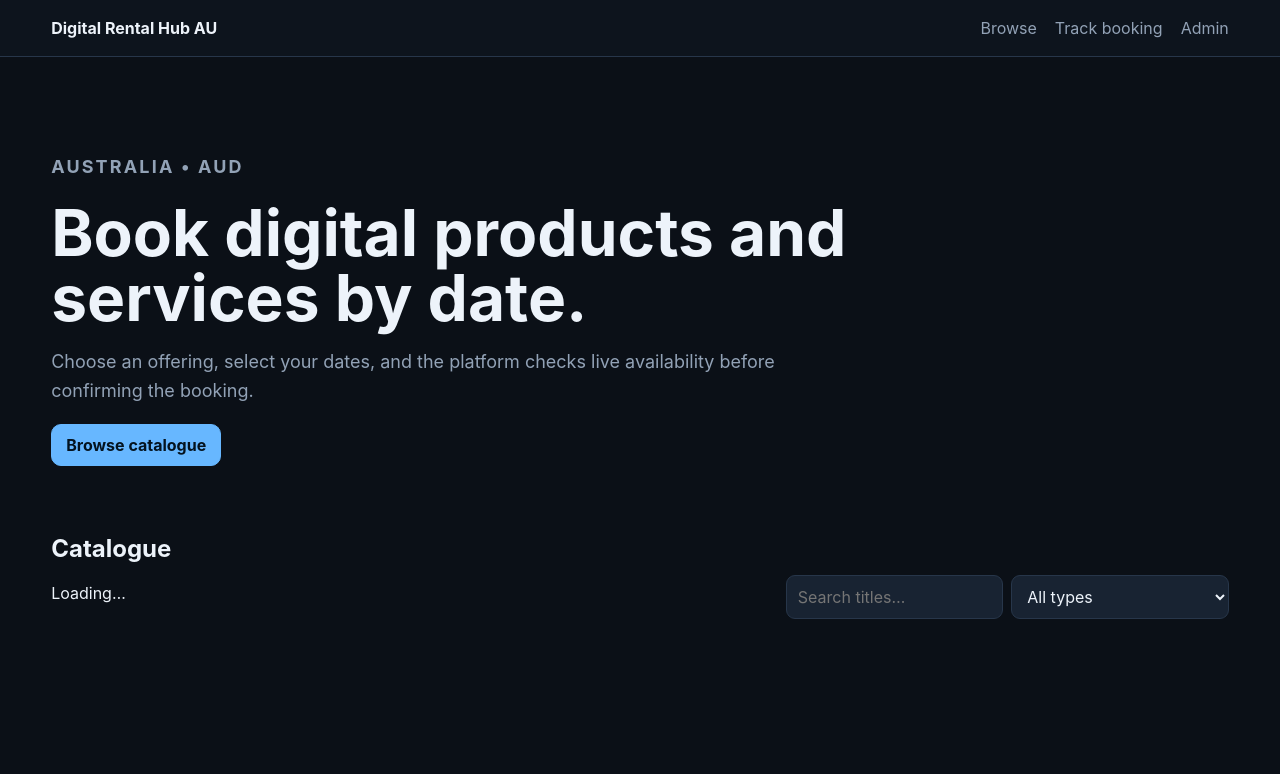
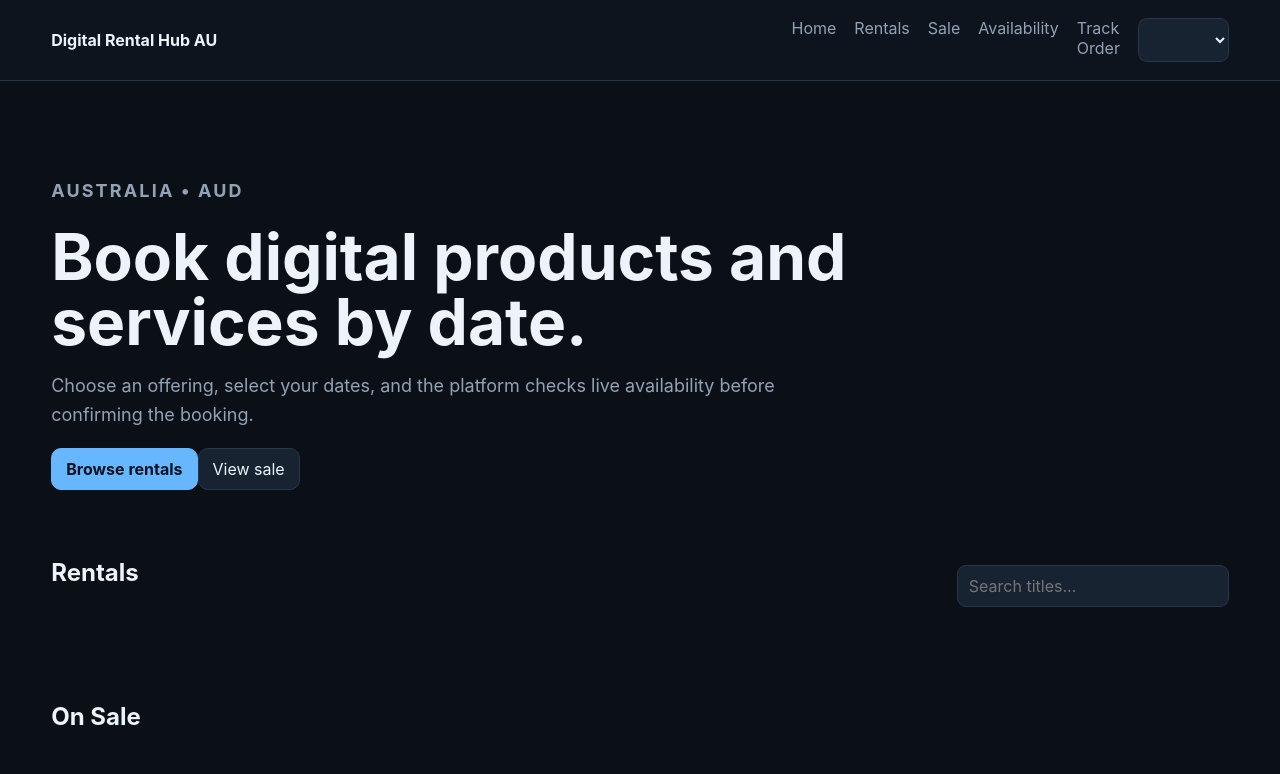
Before and after one commit to A69RiON/Automation, a plain HTML site: page docs/index.html in a window 1280 px wide. Drawn offline with Linux system fonts and the light colour scheme; a script that the page names is missing.

Commit message:
Revise index.html for improved navigation and layout
Updated the index.html file to enhance navigation and content structure.

```diff
--- a/docs/index.html
+++ b/docs/index.html
@@ -1 +1,7 @@
-<!doctype html><html><head><meta charset="utf-8"><meta name="viewport" content="width=device-width,initial-scale=1"><title>Digital Rental Hub AU</title><link rel="stylesheet" href="styles.css"></head><body><header class="site-header"><a class="brand" href="index.html" id="brandName">Digital Rental Hub AU</a><nav><a href="#catalog">Browse</a><a href="track.html">Track booking</a><a href="admin.html">Admin</a></nav></header><main><section class="hero"><p class="eyebrow">AUSTRALIA • AUD</p><h1>Book digital products and services by date.</h1><p>Choose an offering, select your dates, and the platform checks live availability before confirming the booking.</p><a class="button primary" href="#catalog">Browse catalogue</a></section><section class="toolbar" id="catalog"><div><h2>Catalogue</h2><p id="catalogSummary">Loading…</p></div><div class="filters"><input id="searchInput" type="search" placeholder="Search titles…"><select id="typeFilter"><option value="">All types</option><option value="digital_rental">Digital rentals</option><option value="digital_product">Digital products</option><option value="service">Services</option></select></div></section><section id="catalogGrid" class="catalog-grid"></section></main><dialog id="bookingDialog"><button class="dialog-close" id="closeBooking">×</button><div id="bookingContent"></div></dialog><script src="config.js"></script><script type="module" src="app.js"></script></body></html>
+<!doctype html><html><head><meta charset="utf-8"><meta name="viewport" content="width=device-width,initial-scale=1"><title>Digital Rental Hub AU</title><link rel="stylesheet" href="styles.css"></head><body>
+<header class="site-header"><a class="brand" id="brandName" href="index.html">Digital Rental Hub AU</a><nav><a id="navHome" href="index.html">Home</a><a id="navRentals" href="#rentals">Rentals</a><a id="navSale" href="#sale">Sale</a><a id="navAvailability" href="availability.html">Availability</a><a id="navTrack" href="track.html">Track Order</a><select id="currencySelector" class="currency-select"></select></nav></header>
+<main><section class="hero"><p class="eyebrow" id="heroEyebrow">AUSTRALIA • AUD</p><h1 id="heroTitle">Book digital products and services by date.</h1><p id="heroDescription">Choose an offering, select your dates, and the platform checks live availability before confirming the booking.</p><div class="hero-actions"><a class="button primary" href="#rentals">Browse rentals</a><a class="button" href="#sale">View sale</a></div></section>
+<section id="rentals"><div class="toolbar"><div><h2>Rentals</h2><p class="meta" id="rentalSummary"></p></div><div class="filters"><input id="searchInput" type="search" placeholder="Search titles…"></div></div><div id="rentalGrid" class="catalog-grid"></div></section>
+<section id="sale" style="margin-top:55px"><div class="toolbar"><div><h2 id="saleTitle">On Sale</h2><p class="meta" id="saleSubtitle"></p></div></div><div id="saleGrid" class="catalog-grid"></div></section></main>
+<div id="currencyPrompt" class="currency-prompt" hidden></div><dialog id="bookingDialog"><button class="dialog-close" id="closeBooking">×</button><div id="bookingContent"></div></dialog>
+<script src="config.js"></script><script type="module" src="app.js"></script></body></html>
```
